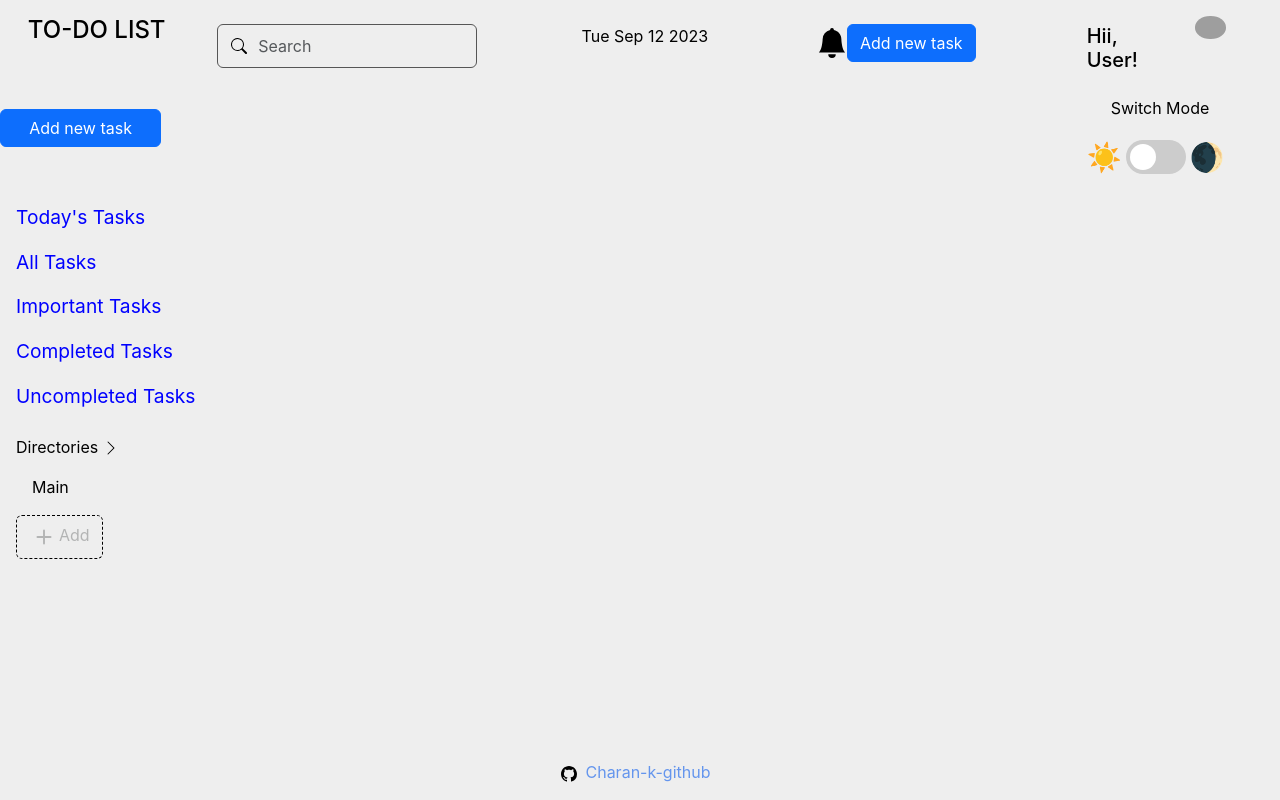
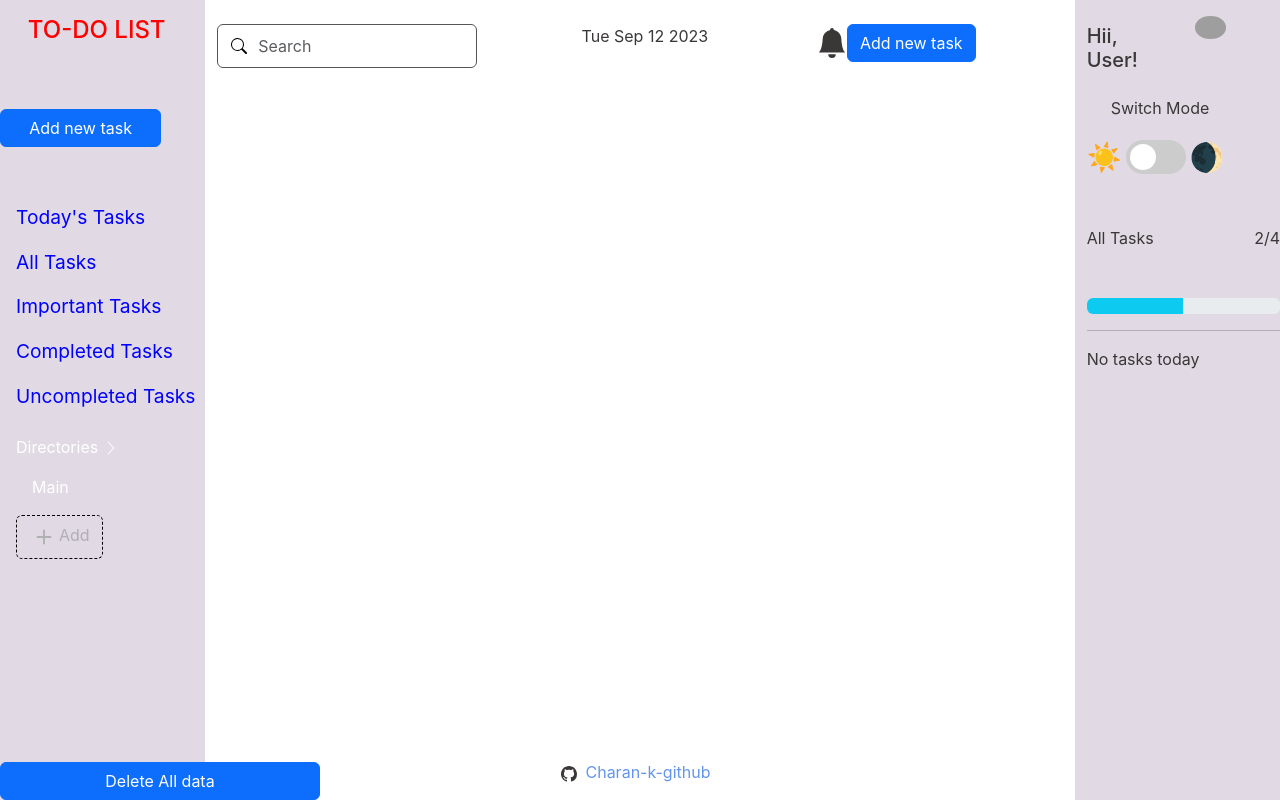
Before and after one commit to charankulal/myTasks, a React (Create React App) app: page / in a window 1280 px wide. Built offline with nearby package versions, Linux system fonts and the light colour scheme; grey boxes are pictures that could not be loaded.

Commit message:
Completed front end design

```diff
--- a/src/App.css
+++ b/src/App.css
@@ -51,8 +51,35 @@ footer{
     transform: rotate(360deg);
   }
 }
-.center {
-  --font-color: #212020;
-  --background-color: #928b8b;
-  --link-color: cornflowerblue;
+.center.dark-mode {
+  --font-color: #ce2d2d;
+  --background-color: #e0cfcf;
+  --link-color: rgb(171, 185, 210);
 }
+
+
+
+.app.dark-mode {
+  background-color: rgb(64, 3, 90);
+  color: white;
+}
+.center.dark-mode {
+  background-color: rgb(107, 7, 152);
+  color: white;
+}
+.right.dark-mode {
+  background-color: rgb(64, 3, 90);
+  color: white;
+}
+.app.light-mode {
+  background-color: rgb(225, 217, 228);
+  color: white;
+}
+.center.light-mode {
+  background-color: rgb(255, 255, 255);
+  color: rgb(58, 55, 55);
+}
+.right.light-mode {
+  background-color: rgb(225, 217, 228);
+  color: rgb(58, 55, 55);
+}
--- a/src/App.js
+++ b/src/App.js
@@ -1,25 +1,57 @@
 import Leftsection from './Components/Leftsection';
 import CenterSection from './Components/CenterSection';
 import RightSection from './Components/RightSection';
+import Progressbar from './Components/Progressbar';
+import Button from './Components/Button';
+import React, { useState } from 'react';
 import './Darkmode.css'
 import './App.css';
 
 function App() {
 
+    // Use state to track the current mode (light or dark)
+    const [isDarkMode, setIsDarkMode] = useState(false);
+
+    // Function to toggle between light and dark modes
+    const toggleDarkMode = () => {
+      setIsDarkMode(!isDarkMode);
+    };
+
   return (
     <>
-    <div className='row'>
+    <div className={`row app ${isDarkMode ? 'dark-mode' : 'light-mode'}`}>
     <div className='col' >
       <Leftsection/>
     </div>
-    <div className='col-8 px-4 center  min-vh-100' data-theme="dark" >
+    <div className={`col-8 px-4 center ${isDarkMode ? 'dark-mode' : 'light-mode'}  min-vh-100`} >
 
     <CenterSection/>
 
      </div>
 
-    <div className='col align-items-end'>
+    <div className={`col align-items-end right ${isDarkMode ? 'dark-mode' : 'light-mode'}  min-vh-100`}>
+
       <RightSection/>
+      <p className="px-4 " >Switch Mode</p>
+    <div className="toggle-theme-wrapper">
+
+
+      <span>☀️</span>
+      <label className="toggle-theme" htmlFor="checkbox">
+        <input
+          type="checkbox"
+          id="checkbox"
+
+
+          onClick={toggleDarkMode}
+        />
+        <div className="slider round"></div>
+      </label>
+      <span>🌒</span>
+      </div>
+
+      <Progressbar/>
+
     </div>
     </div>
 
@@ -28,7 +60,3 @@ function App() {
 }
 
 export default App;
-// data-bs-theme={`${localStorage.getItem('theme')}`}
-// style={ localStorage['theme']==='dark' ? { backgroundColor:'#120340'} : {backgroundColor : 'gray'} }
-// style={{borderRight:"3px solid black"}}
-// style={{borderLeft:"3px solid black"}}
--- a/src/Components/CenterSection.js
+++ b/src/Components/CenterSection.js
@@ -12,12 +12,13 @@ export default function CenterSection() {
   return (
     <>
       <div className="row">
-        <form className="d-flex col-5 my-4 nosubmit" data-bs-theme={`${localStorage.getItem('theme')}`} role="search">
+        <form className="d-flex col-5 my-4 nosubmit"  role="search">
           <input
             className="form-control me-2 nosubmit"
             type="search"
             placeholder="Search"
             aria-label="Search"
+            // style={{color:"red",backgroundColor:"#e0cfcf"}}
           />
         </form>
         <span className="col-3 my-4"> {`${date}`}</span>
--- a/src/Components/Darkmode.js
+++ b/src/Components/Darkmode.js
@@ -1,4 +1,4 @@
-import "./src/DarkMode.css";
+import "./DarkMode.css";
 import React from "react";
 // import CenterSection from "./CenterSection";
 
--- a/src/Components/Leftsection.js
+++ b/src/Components/Leftsection.js
@@ -5,7 +5,7 @@ import Navigation from './Navigation'
 export default function Leftsection() {
   return (
     <>
-    <h4 className=' text-center my-3 text-lg tracking-wide hidden xl:block'>TO-DO LIST</h4>
+    <h4 className=' text-center my-3 text-lg' style={{color:"red"}}>TO-DO LIST</h4>
 <Button text="Add new task" class=" my-5 btn btn-primary col-10 "/>
 <Navigation/>
 
--- /dev/null
+++ b/src/Components/Progressbar.js
@@ -0,0 +1,31 @@
+import React from "react";
+import Button from "./Button";
+
+export default function Progressbar() {
+  return (
+    <>
+    <span className="my-4 py-4 d-flex justify-content-between " >
+        <span>
+        All Tasks
+        </span>
+        2/4
+    </span>
+
+      <div
+        className="progress my-2"
+        role="progressbar"
+        aria-label="Info example"
+        aria-valuenow="50"
+        aria-valuemin="0"
+        aria-valuemax="100"
+        // style={{width:"80%"}}
+      >
+        <div className="progress-bar bg-info" style={{ width: "50%" }}></div>
+      </div>
+      <hr />
+      <p>No tasks today</p>
+      <Button text="Delete All data " class="btn btn-primary fixed-bottom btn-float-end w-25"/>
+
+    </>
+  );
+}
--- a/src/Components/RightSection.js
+++ b/src/Components/RightSection.js
@@ -1,5 +1,5 @@
 import React from "react";
-import Darkmode from './Darkmode'
+
 
 export default function RightSection() {
   return (
@@ -8,7 +8,7 @@ export default function RightSection() {
         <h5 className='col-6 my-4 ' >Hii, User!</h5>
         <img src="https://t3.ftcdn.net/jpg/05/53/79/60/360_F_553796090_XHrE6R9jwmBJUMo9HKl41hyHJ5gqt9oz.jpg" alt="" className='rounded-circle h-25 w-25 col-5 my-3' />
     </header>
-    <Darkmode/>
+
 
     </>
   )
--- a/src/Components/src/CenterDarkmode.css
+++ /dev/null
@@ -1,83 +0,0 @@
-/* 1 */
-:root {
-    --font-color: #000000;
-    --background-color: #eee;
-    --link-color: cornflowerblue;
-  }
-
-  /* 2 */
-  [data-theme="dark"] {
-    --font-color: #eee;
-    --background-color: #0b0323;
-    --link-color: lightblue;
-  }
-
-  /* 3 */
-  body {
-    background-color: var(--background-color);
-    color: var(--font-color);
-  }
-
-  a {
-    color: var(--link-color);
-  }
-  /* Custom Dark Mode Toggle Element */
-.toggle-theme-wrapper {
-    display: flex;
-    flex-direction: row;
-    align-items: center;
-    gap: 4px;
-  }
-
-  .toggle-theme-wrapper span {
-    font-size: 28px;
-  }
-
-  .toggle-theme {
-    position: relative;
-    display: inline-block;
-    height: 34px;
-    width: 60px;
-  }
-
-  .toggle-theme input {
-    display: none;
-  }
-
-  .slider {
-    background-color: #ccc;
-    position: absolute;
-    cursor: pointer;
-    bottom: 0;
-    left: 0;
-    right: 0;
-    top: 0;
-    transition: 0.2s;
-  }
-
-  .slider:before {
-    background-color: #fff;
-    bottom: 4px;
-    content: "";
-    height: 26px;
-    left: 4px;
-    position: absolute;
-    transition: 0.4s;
-    width: 26px;
-  }
-
-  input:checked + .slider:before {
-    transform: translateX(26px);
-  }
-
-  input:checked + .slider {
-    background-color: cornflowerblue;
-  }
-
-  .slider.round {
-    border-radius: 34px;
-  }
-
-  .slider.round:before {
-    border-radius: 50%;
-  }
```
Also changed, not shown: src/Components/DarkMode.css (renamed from src/Components/src/DarkMode.css).
